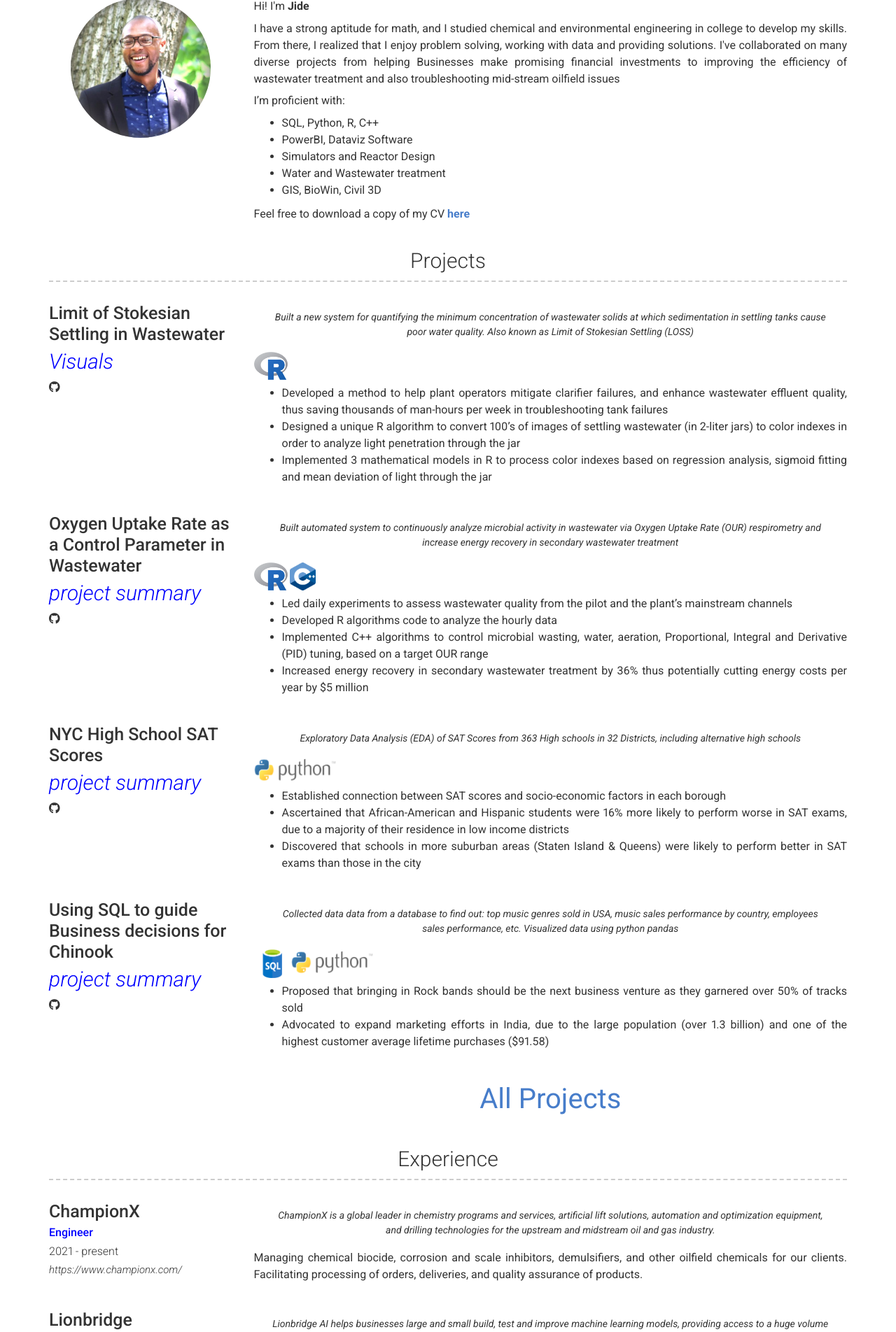
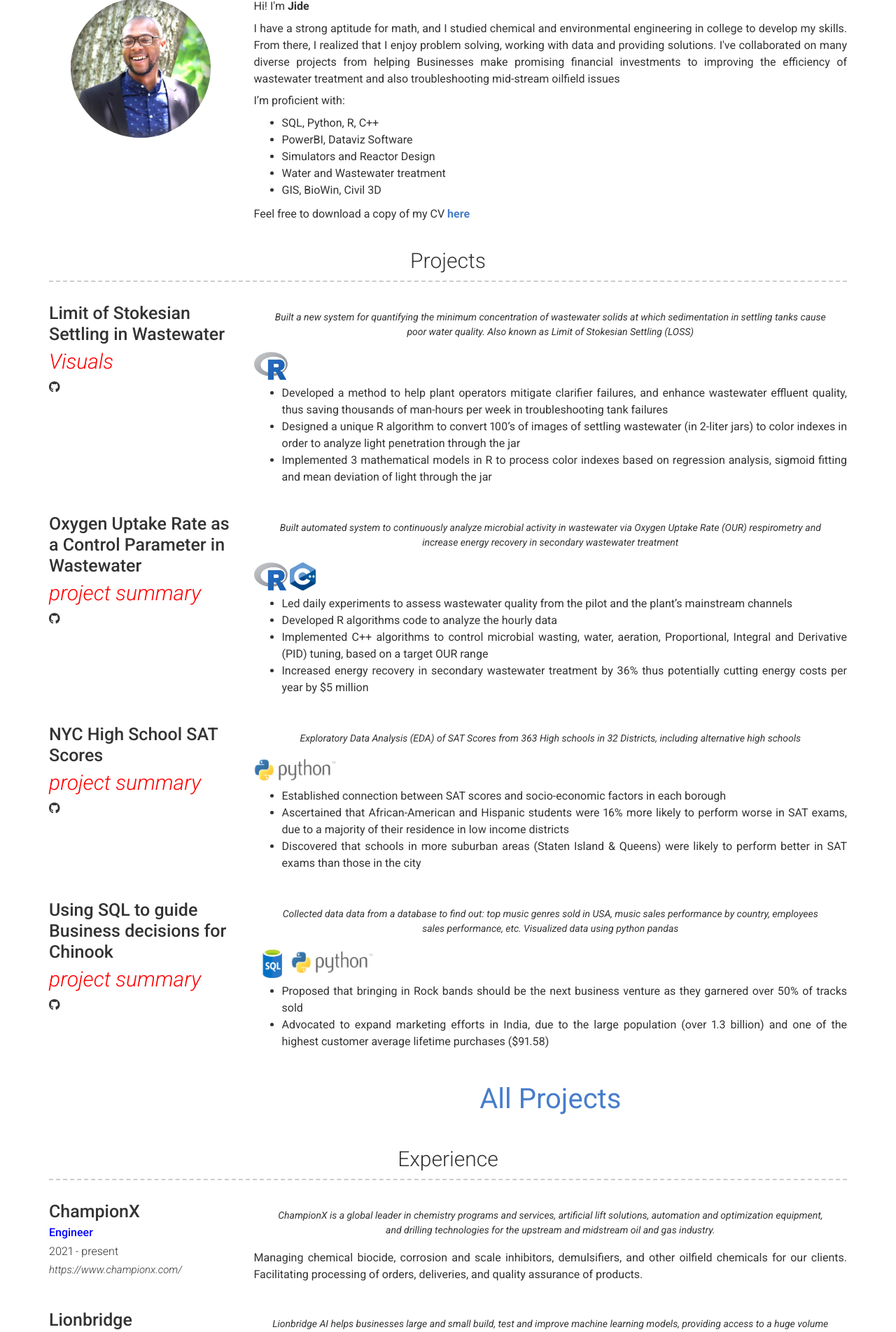
Before and after one commit to OlaOlagunju/cloudgeek.com.ng, a Jekyll site: the page built from index.md, in a window 1280 px wide. Shown: the part 332-2236 px from the top of the page at 70% size. Built offline with Jekyll 4.4.1, drawn with Linux system fonts in a browser that asks for light colours; nearby versions of some CDN libraries.

Commit message:
Update _config.yml

```diff
--- a/_config.yml
+++ b/_config.yml
@@ -69,7 +69,7 @@ content:
       - layout: left
         title: Limit of Stokesian Settling in Wastewater
         link: https://olaolagunju.github.io/visuals/
-        link_text: <p style="color:blue;font-size:30px;">Visuals</p>
+        link_text: <p style="color:red;font-size:30px;">Visuals</p>
         additional_links:
           #- title:  Github page for project (eg. sproogen/modern-resume-theme)
           #  icon: fab fa-github
@@ -87,7 +87,7 @@ content:
       - layout: left
         title: Oxygen Uptake Rate as a Control Parameter in Wastewater
         link: github.com/OlaOlagunju/OUR_Project
-        link_text: <p style="color:blue;font-size:30px;">project summary</p>
+        link_text: <p style="color:red;font-size:30px;">project summary</p>
         additional_links:
           #- title:  Github page for project (eg. sproogen/modern-resume-theme)
           #  icon: fab fa-github
@@ -106,7 +106,7 @@ content:
       - layout: left
         title: NYC High School SAT Scores
         link: github.com/OlaOlagunju/SAT_Scores_Project
-        link_text: <p style="color:blue;font-size:30px;">project summary</p>
+        link_text: <p style="color:red;font-size:30px;">project summary</p>
         additional_links:
           #- title:  Github page for project (eg. sproogen/modern-resume-theme)
           #  icon: fab fa-github
@@ -124,7 +124,7 @@ content:
       - layout: left
         title: Using SQL to guide Business decisions for Chinook
         link: github.com/OlaOlagunju/SQL_Business_Project
-        link_text: <p style="color:blue;font-size:30px;">project summary</p>
+        link_text: <p style="color:red;font-size:30px;">project summary</p>
         additional_links:
           #- title:  Github page for project (eg. sproogen/modern-resume-theme)
           #  icon: fab fa-github
```
